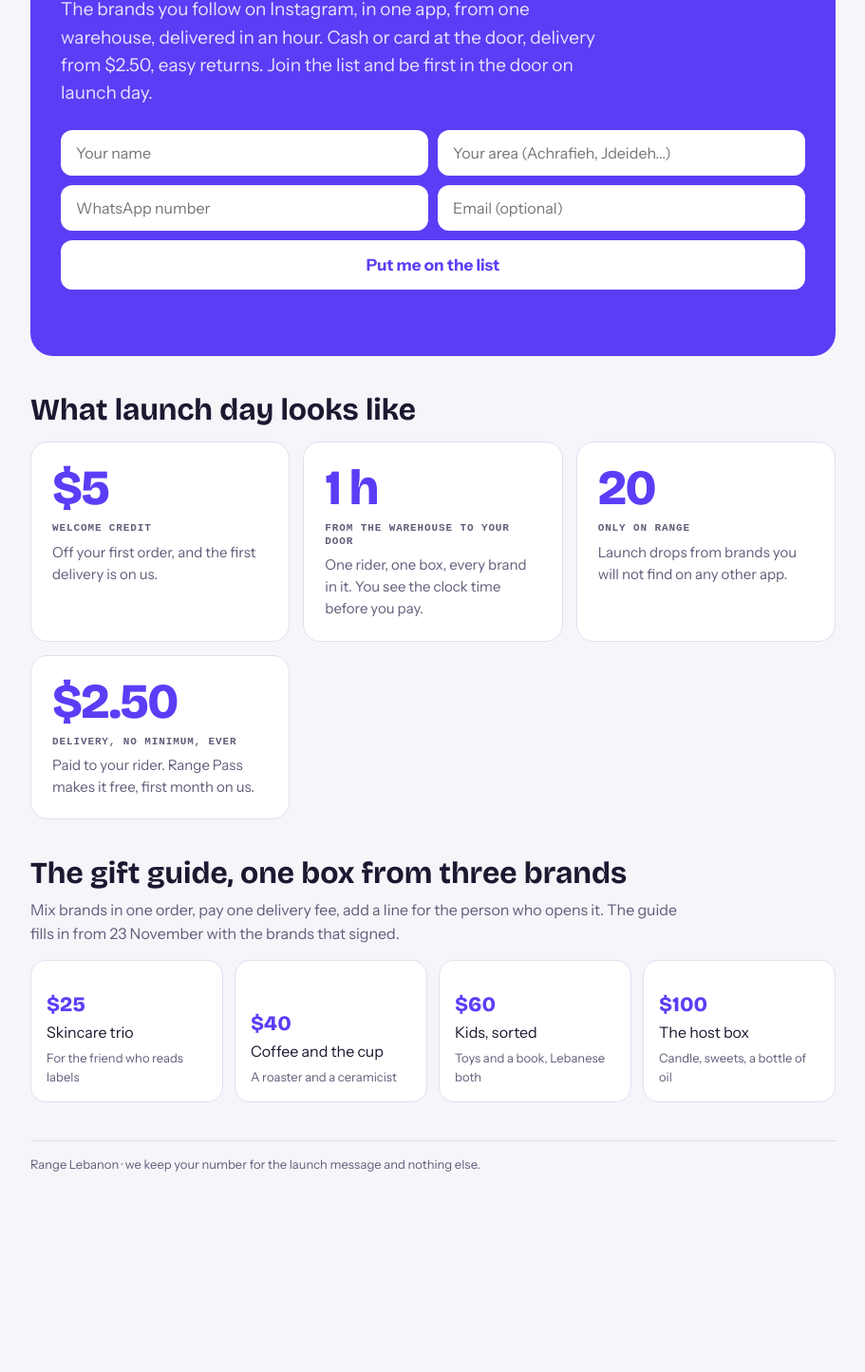
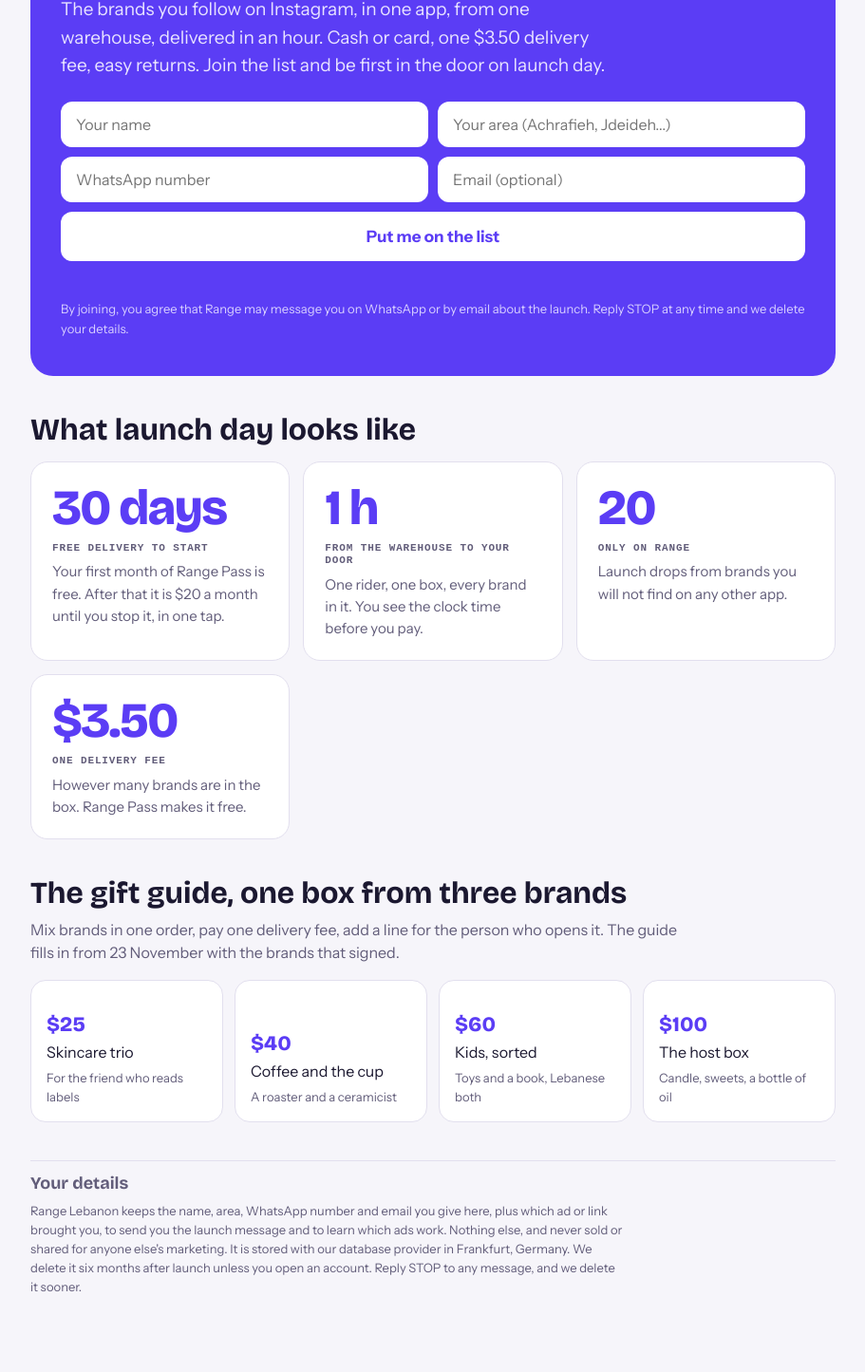
Before and after one commit to samerkf/range-shopify-pages, a plain HTML site: page launch/index.html in a window 1280 px wide. Shown: the part 314-1759 px from the top of the page at 95% size, without its empty margins (184-1095 px from the left). Before the commit the page ends 1631 px from the top, so only its background shows below. Drawn offline with nearby package versions, Linux system fonts and the light colour scheme.

Commit message:
launch page: true fee, Pass trial, area, privacy notice, ad source capture (G-28, G-61)

```diff
--- a/launch/index.html
+++ b/launch/index.html
@@ -4,7 +4,7 @@
 <meta charset="utf-8">
 <meta name="viewport" content="width=device-width, initial-scale=1">
 <title>Range, launching 7 December</title>
-<meta name="description" content="100 Lebanese brands, one box, delivered in an hour across Beirut and Metn. Join the waitlist.">
+<meta name="description" content="100 Lebanese brands, one box, delivered in an hour across Beirut, Metn and Jounieh. Join the waitlist.">
 <link rel="stylesheet" href="https://fonts.googleapis.com/css2?family=Bricolage+Grotesque:opsz,wght@12..96,500;12..96,700;12..96,800&family=Instrument+Sans:wght@400;500;600;700&family=Tajawal:wght@400;500;700;800&display=swap">
 <style>
 :root{--bg:#f6f5fa;--paper:#fff;--ink:#1b1830;--muted:#625d7a;--line:#e2dfee;--violet:#5b3df5;--violet-soft:#ece8ff;--ok:#1f8a5b;--ok-soft:#e1f4ea;--bad:#c23a3a;
@@ -29,6 +29,8 @@
 form button:disabled{opacity:.6;cursor:default}
 .msg{grid-column:1/-1;font-size:14px;color:#e8e3ff;min-height:20px}
 .msg.ok{color:#c9f5dc}.msg.bad{color:#ffd0d0}
+.consent{grid-column:1/-1;font-size:13px;color:#d8d0ff;margin:0}
+.notice{font-size:13px;color:var(--muted);margin-top:8px;max-width:72ch}
 section{margin-top:40px}
 .lede{color:var(--muted);max-width:66ch;margin-top:8px}
 .grid{display:grid;grid-template-columns:repeat(auto-fit,minmax(220px,1fr));gap:14px;margin-top:16px}
@@ -51,9 +53,9 @@
   <div class="mark"><span>Range</span><button class="lang" id="lang" type="button">عربي</button></div>
 
   <div class="hero">
-    <div class="eyebrow" data-en="Beirut and Metn · launching 7 December 2026" data-ar="بيروت والمتن · الإطلاق 7 كانون الأول 2026">Beirut and Metn · launching 7 December 2026</div>
+    <div class="eyebrow" data-en="Beirut, Metn and Jounieh · launching 7 December 2026" data-ar="بيروت والمتن وجونية · الإطلاق 7 كانون الأول 2026">Beirut, Metn and Jounieh · launching 7 December 2026</div>
     <h1 data-en="100 Lebanese brands. One box. One hour." data-ar="100 ماركة لبنانية. صندوق واحد. ساعة واحدة.">100 Lebanese brands. One box. One hour.</h1>
-    <p class="sub" data-en="The brands you follow on Instagram, in one app, from one warehouse, delivered in an hour. Cash or card at the door, delivery from $2.50, easy returns. Join the list and be first in the door on launch day." data-ar="الماركات التي تتابعها على إنستغرام، في تطبيق واحد، من مستودع واحد، تصلك خلال ساعة. كاش أو بطاقة عند الباب، التوصيل من 2.50$، والإرجاع سهل. انضم إلى القائمة وكن أول الداخلين يوم الإطلاق.">The brands you follow on Instagram, in one app, from one warehouse, delivered in an hour. Cash or card at the door, delivery from $2.50, easy returns. Join the list and be first in the door on launch day.</p>
+    <p class="sub" data-en="The brands you follow on Instagram, in one app, from one warehouse, delivered in an hour. Cash or card, one $3.50 delivery fee, easy returns. Join the list and be first in the door on launch day." data-ar="الماركات التي تتابعها على إنستغرام، في تطبيق واحد، من مستودع واحد، تصلك خلال ساعة. كاش أو بطاقة، رسم توصيل واحد 3.50$، والإرجاع سهل. انضم إلى القائمة وكن أول الداخلين يوم الإطلاق.">The brands you follow on Instagram, in one app, from one warehouse, delivered in an hour. Cash or card, one $3.50 delivery fee, easy returns. Join the list and be first in the door on launch day.</p>
     <form id="f">
       <input id="name" name="name" placeholder="Your name" data-ph-en="Your name" data-ph-ar="اسمك" autocomplete="name">
       <input id="area" name="area" placeholder="Your area (Achrafieh, Jdeideh...)" data-ph-en="Your area (Achrafieh, Jdeideh...)" data-ph-ar="منطقتك (الأشرفية، الجديدة...)">
@@ -61,16 +63,17 @@
       <input id="email" name="email" placeholder="Email (optional)" data-ph-en="Email (optional)" data-ph-ar="البريد الإلكتروني (اختياري)" inputmode="email" autocomplete="email">
       <button id="go" type="submit" data-en="Put me on the list" data-ar="أضفني إلى القائمة">Put me on the list</button>
       <div class="msg" id="msg"></div>
+      <p class="consent" data-en="By joining, you agree that Range may message you on WhatsApp or by email about the launch. Reply STOP at any time and we delete your details." data-ar="بانضمامك، توافق على أن تراسلك Range عبر واتساب أو البريد الإلكتروني بشأن الإطلاق. أرسل STOP في أي وقت ونحذف بياناتك.">By joining, you agree that Range may message you on WhatsApp or by email about the launch. Reply STOP at any time and we delete your details.</p>
     </form>
   </div>
 
   <section>
     <h2 data-en="What launch day looks like" data-ar="كيف يبدو يوم الإطلاق">What launch day looks like</h2>
     <div class="grid">
-      <div class="card"><div class="big">$5</div><div class="k" data-en="Welcome credit" data-ar="رصيد ترحيب">Welcome credit</div><div class="d" data-en="Off your first order, and the first delivery is on us." data-ar="يُحسم من طلبك الأول، والتوصيل الأول علينا.">Off your first order, and the first delivery is on us.</div></div>
+      <div class="card"><div class="big">30 days</div><div class="k" data-en="Free delivery to start" data-ar="توصيل مجاني للبداية">Free delivery to start</div><div class="d" data-en="Your first month of Range Pass is free. After that it is $20 a month until you stop it, in one tap." data-ar="شهرك الأول من Range Pass مجاني. بعدها 20$ شهرياً إلى أن توقفه، بنقرة واحدة.">Your first month of Range Pass is free. After that it is $20 a month until you stop it, in one tap.</div></div>
       <div class="card"><div class="big">1 h</div><div class="k" data-en="From the warehouse to your door" data-ar="من المستودع إلى بابك">From the warehouse to your door</div><div class="d" data-en="One rider, one box, every brand in it. You see the clock time before you pay." data-ar="سائق واحد، صندوق واحد، وكل الماركات فيه. ترى وقت الوصول قبل أن تدفع.">One rider, one box, every brand in it. You see the clock time before you pay.</div></div>
       <div class="card"><div class="big">20</div><div class="k" data-en="Only on Range" data-ar="حصرياً على Range">Only on Range</div><div class="d" data-en="Launch drops from brands you will not find on any other app." data-ar="إصدارات إطلاق من ماركات لن تجدها على أي تطبيق آخر.">Launch drops from brands you will not find on any other app.</div></div>
-      <div class="card"><div class="big">$2.50</div><div class="k" data-en="Delivery, no minimum, ever" data-ar="توصيل، بلا حد أدنى، أبداً">Delivery, no minimum, ever</div><div class="d" data-en="Paid to your rider. Range Pass makes it free, first month on us." data-ar="يُدفع لسائقك. Range Pass يجعله مجانياً، والشهر الأول علينا.">Paid to your rider. Range Pass makes it free, first month on us.</div></div>
+      <div class="card"><div class="big">$3.50</div><div class="k" data-en="One delivery fee" data-ar="رسم توصيل واحد">One delivery fee</div><div class="d" data-en="However many brands are in the box. Range Pass makes it free." data-ar="مهما كان عدد الماركات في الصندوق. Range Pass يجعله مجانياً.">However many brands are in the box. Range Pass makes it free.</div></div>
     </div>
   </section>
 
@@ -85,13 +88,21 @@
     </div>
   </section>
 
-  <div class="foot" data-en="Range Lebanon · we keep your number for the launch message and nothing else." data-ar="Range لبنان · نحتفظ برقمك لرسالة الإطلاق ولا شيء غير ذلك.">Range Lebanon · we keep your number for the launch message and nothing else.</div>
+  <div class="foot">
+    <h3 data-en="Your details" data-ar="بياناتك">Your details</h3>
+    <p class="notice" data-en="Range Lebanon keeps the name, area, WhatsApp number and email you give here, plus which ad or link brought you, to send you the launch message and to learn which ads work. Nothing else, and never sold or shared for anyone else's marketing. It is stored with our database provider in Frankfurt, Germany. We delete it six months after launch unless you open an account. Reply STOP to any message, and we delete it sooner." data-ar="تحتفظ Range لبنان بالاسم والمنطقة ورقم واتساب والبريد الإلكتروني التي تدخلها هنا، وبالإعلان أو الرابط الذي أوصلك، لنرسل لك رسالة الإطلاق ولنعرف أي الإعلانات تنجح. لا شيء غير ذلك، ولا نبيعها ولا نشاركها لتسويق أحد آخر. تُحفظ لدى مزوّد قاعدة البيانات في فرانكفورت، ألمانيا. نحذفها بعد ستة أشهر من الإطلاق إلا إذا فتحت حساباً. أرسل STOP على أي رسالة ونحذفها قبل ذلك.">Range Lebanon keeps the name, area, WhatsApp number and email you give here, plus which ad or link brought you, to send you the launch message and to learn which ads work. Nothing else, and never sold or shared for anyone else's marketing. It is stored with our database provider in Frankfurt, Germany. We delete it six months after launch unless you open an account. Reply STOP to any message, and we delete it sooner.</p>
+  </div>
 </div>
 <script>
 (function(){
   // The project's public (anon) key: it can only call join_waitlist, which writes one row.
   var URL="https://utqcttpimkaiieilmbpd.supabase.co", KEY="sb_publishable_m3LHtKExZgoPqu8L7UG_Hg_YXg16v8t";
   var lang="en";
+  // Where this visitor came from (G-61): the ad's UTM tags, the referring site and the device, kept
+  // with the row so the 19 October paid tests can be read. CONSENT names the notice shown above.
+  var CONSENT="2026-10-16", q=new URLSearchParams(location.search), meta={consent:CONSENT,landing:location.pathname,
+    referrer:document.referrer?document.referrer.split("?")[0]:null,device:/Mobi|Android|iPhone/i.test(navigator.userAgent)?"phone":"desktop"};
+  ["utm_source","utm_medium","utm_campaign","utm_content","utm_term"].forEach(function(k){if(q.get(k))meta[k]=q.get(k)});
   function apply(){
     document.documentElement.lang=lang; document.documentElement.dir=lang==="ar"?"rtl":"ltr";
     document.querySelectorAll("[data-en]").forEach(function(el){el.textContent=el.getAttribute("data-"+lang)});
@@ -106,7 +117,7 @@
     if(!phone&&!email){msg.className="msg bad";msg.textContent=lang==="ar"?"رقم واتساب أو بريد إلكتروني":"A WhatsApp number or an email";return}
     go.disabled=true;msg.className="msg";msg.textContent=lang==="ar"?"لحظة":"One moment";
     fetch(URL+"/rest/v1/rpc/join_waitlist",{method:"POST",headers:{"Content-Type":"application/json","apikey":KEY,"Authorization":"Bearer "+KEY},
-      body:JSON.stringify({p_phone:phone||null,p_email:email||null,p_name:document.getElementById("name").value||null,p_area:document.getElementById("area").value||null,p_source:"launch-page"})})
+      body:JSON.stringify({p_phone:phone||null,p_email:email||null,p_name:document.getElementById("name").value||null,p_area:document.getElementById("area").value||null,p_source:"launch-page",p_meta:meta})})
     .then(function(r){return r.ok?r.json():r.json().then(function(j){throw new Error(j.message||"failed")})})
     .then(function(){msg.className="msg ok";msg.textContent=lang==="ar"?"أنت على القائمة. نراسلك يوم الإطلاق.":"You are on the list. We message you on launch day.";f.reset()})
     .catch(function(err){msg.className="msg bad";msg.textContent=(lang==="ar"?"لم ينجح: ":"That did not work: ")+err.message})
```
